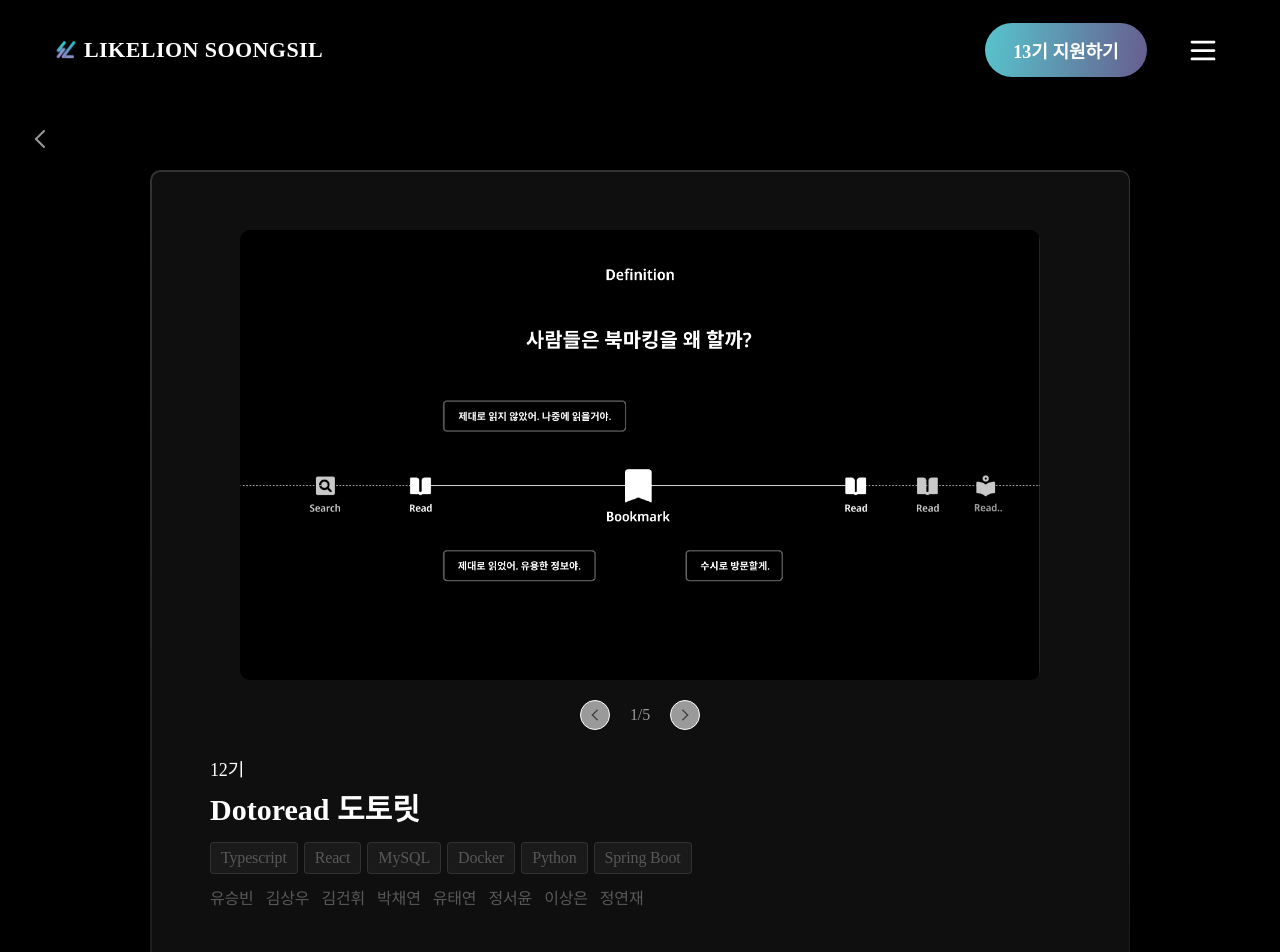
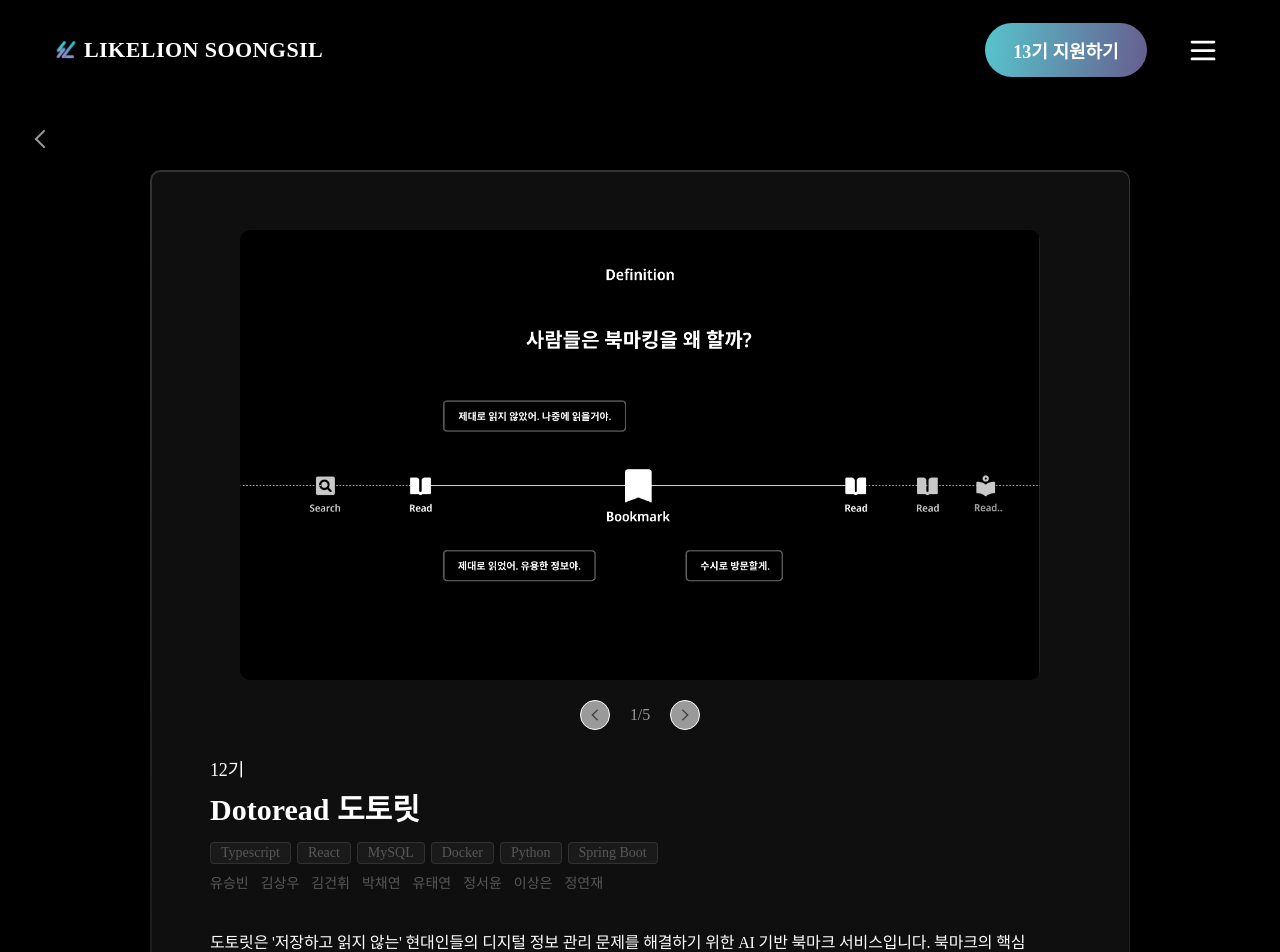
Before and after one commit to likelion-ssu/likelionssu-website-2025, a React (Vite) app: page /project/1 in a window 1280 px wide. Shown: the top 952 px of the page. Built offline with nearby package versions, Linux system fonts and the light colour scheme; a web font is replaced by a local one.

Commit message:
style: 폰트 크기 변경

```diff
--- a/src/About/components/Activity_TextAnimation.tsx
+++ b/src/About/components/Activity_TextAnimation.tsx
@@ -60,14 +60,14 @@ const StaticTitle = styled.div`
 const Title = styled(motion.div)`
   color: ${({ theme }) => theme.colors.White};
   font-family: "Pretendard Variable";
-  font-size: 7rem;
+  font-size: 5.4rem;
   font-weight: 600;
 `;
 
 const Description = styled(motion.div)`
   padding-right: 5rem;
   color: ${({ theme }) => theme.colors["30"]};
-  ${({ theme }) => theme.mixins.font(theme.fonts.Pretendard.body2)}
+  ${({ theme }) => theme.mixins.font(theme.fonts.Pretendard.body4)}
   line-height: 3.5rem;
   -webkit-font-smoothing: antialiased;
   white-space: pre-wrap;
--- a/src/Project/Detail/components/ProjectDetailComponent.tsx
+++ b/src/Project/Detail/components/ProjectDetailComponent.tsx
@@ -296,6 +296,10 @@ const TextBody5 = styled.p`
   ${({ theme }) => theme.mixins.font(theme.fonts.Pretendard.body5)}
 `;
 
+const TextBody6 = styled.p`
+  ${({ theme }) => theme.mixins.font(theme.fonts.Pretendard.body6)}
+`;
+
 const PageText = styled(TextBody5)`
   color: ${({ theme }) => theme.colors[30]};
 `;
@@ -340,7 +344,7 @@ const TagContainer = styled.div`
   margin: 1.2rem 0;
 `;
 
-const Tag = styled(TextBody5)`
+const Tag = styled(TextBody6)`
   display: flex;
   justify-content: center;
   align-items: center;
@@ -369,7 +373,7 @@ const NameContainer = styled.div`
   word-break: keep-all;
 `;
 
-const Name = styled(TextBody5)`
+const Name = styled(TextBody6)`
   color: ${({ theme }) => theme.colors[60]};
 
   ${media.small`
--- a/src/Project/components/ProjectCard.tsx
+++ b/src/Project/components/ProjectCard.tsx
@@ -101,4 +101,6 @@ const TextBody6 = styled.div`
 const TextBody2 = styled.div`
   color: ${({ theme }) => theme.colors.White};
   ${({ theme }) => theme.mixins.font(theme.fonts.Pretendard.body2)}
+  font-size: 1.8rem;
+  font-weight: 600;
 `;
```
